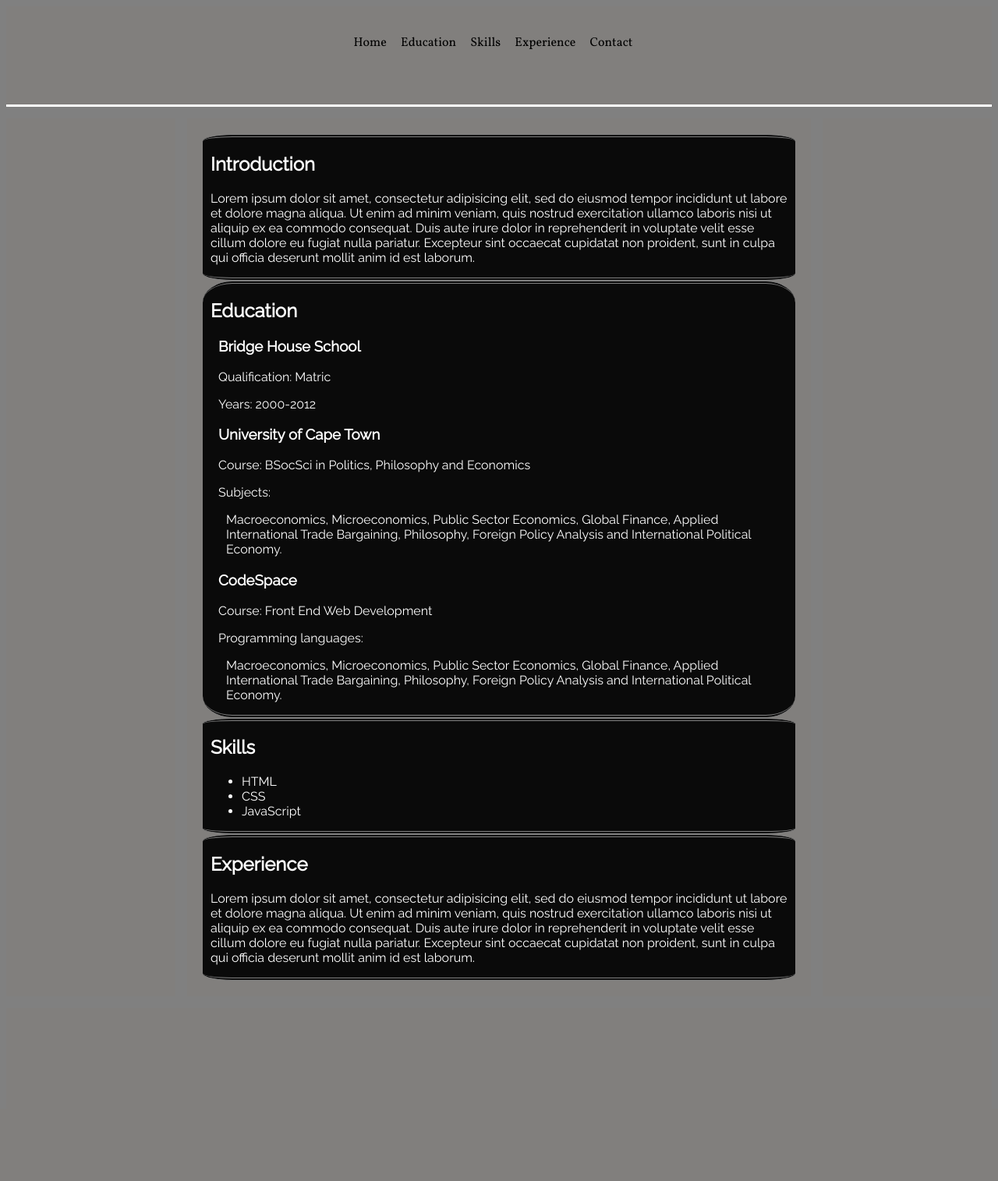
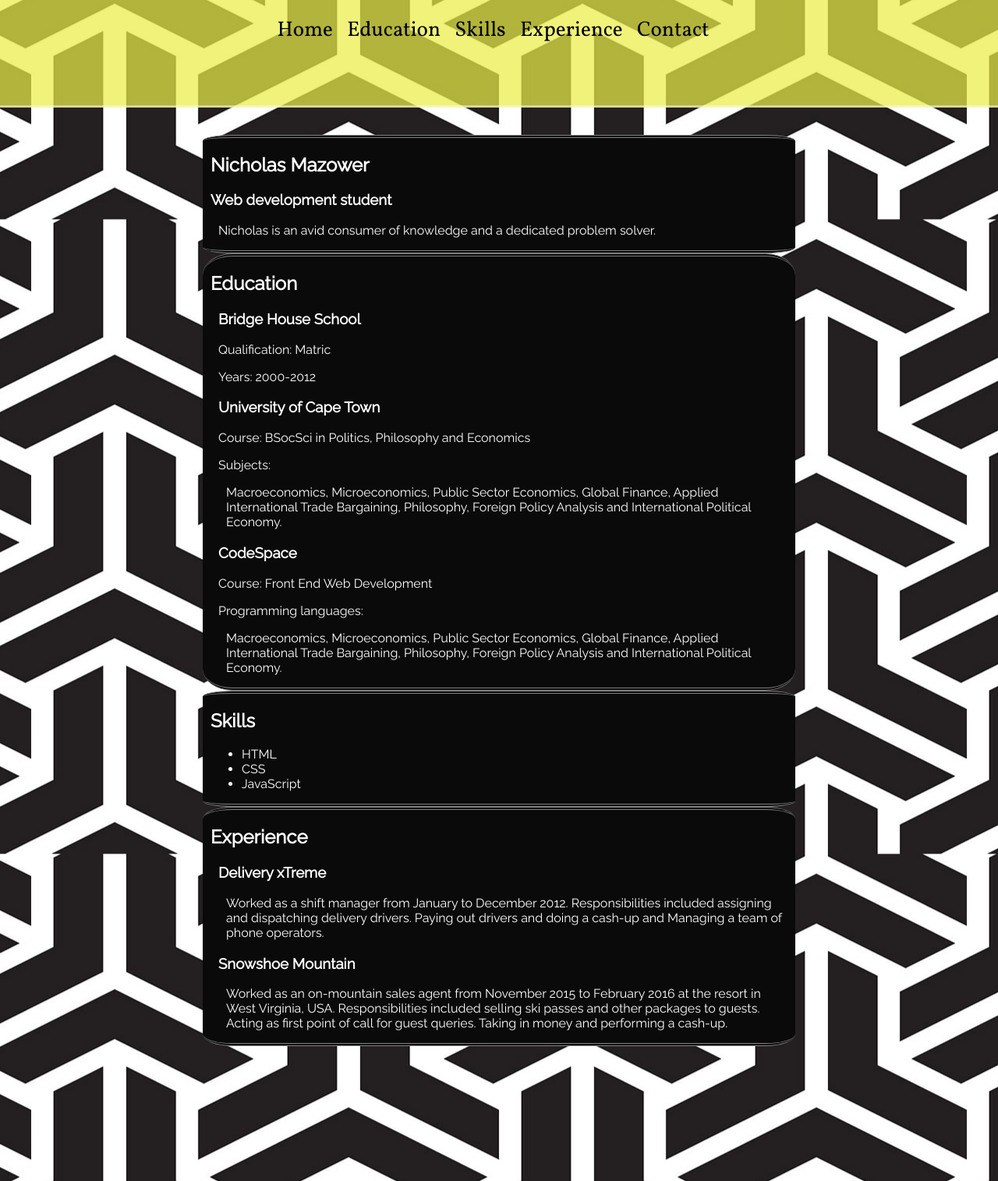
Before and after one commit to PaintingCaves/cv-website, a web app: file index.html in a window 1280 px wide. Shown: the whole page at 78% size. Before the commit the page ends 1422 px from the top, so only its background shows below. Run offline with its HTML, style and script files only (its server is not run), Linux system fonts and the light colour scheme.

Commit message:
added background image, and made it fixed. Margins tweaked. Color experimentation continues

```diff
--- a/assets/css/styles.css
+++ b/assets/css/styles.css
@@ -1,6 +1,5 @@
 *{
   box-sizing: border-box;
-
 }
 body {
   display: grid;
@@ -12,12 +11,16 @@ body {
   'footer footer footer';
   grid-gap: 15px;
   height: auto;
-  background-color: grey;
+  background-image: url("../images/04.jpg");
+  background-position: center;
+  background-attachment: fixed;
+  margin: 0;
 }
 /* Styling for top links */
 .navListItem{
   display: inline;
   padding-right: 15px;
+  font-size: 27px;
 }
 .navListLink{
   text-decoration: none;
@@ -26,6 +29,7 @@ body {
 #navList{
   text-align: center;
   padding-left: 0px;
+  margin-top: 0px;
 }
 @media (max-width: 800px){
   body{
@@ -62,7 +66,8 @@ body {
   grid-area: header;
   position: sticky;
   top: 0;
-  border-bottom: 3px solid white;
+  border-bottom: 3px solid rgba(250, 250, 250, 0.5);
+  background-color: rgba(234, 237, 71, 0.72);
 }
 #bottomFooter{
   grid-area: footer;
@@ -75,6 +80,5 @@ body {
 }
 
 div, nav, footer, article {
-    background-color: rgb(129, 127, 125);
   padding: 20px;
 }
--- a/index.html
+++ b/index.html
@@ -10,12 +10,12 @@
   <body class="raleway">
       <nav id="topNav">
           <ul id="navList" class="vollkorn">
-            <li class="navListItem"><a href="#" class="navListLink">Home</a></li>
+            <li class="navListItem"><a href="#homeContent" class="navListLink">Home</a></li>
             <!-- <li class="navListItem"><a href="#" class="navListLink">Interests</a></li> -->
             <li class="navListItem"><a href="#educationContent" class="navListLink">Education</a></li>
-            <li class="navListItem"><a href="#" class="navListLink">Skills</a></li>
-            <li class="navListItem"><a href="#" class="navListLink">Experience</a></li>
-            <li class="navListItem"><a href="#" class="navListLink">Contact</a></li>
+            <li class="navListItem"><a href="#skillsContent" class="navListLink">Skills</a></li>
+            <li class="navListItem"><a href="#experienceContent" class="navListLink">Experience</a></li>
+            <li class="navListItem"><a href="#contactContent" class="navListLink">Contact</a></li>
           </ul>
       </nav>
       <div class="" id="paddingLeft">
@@ -23,8 +23,9 @@
       </div>
       <article class="" id="bodyArea ">
         <section class="content" id="homeContent">
-          <h2>Introduction</h2>
-          <p>Lorem ipsum dolor sit amet, consectetur adipisicing elit, sed do eiusmod tempor incididunt ut labore et dolore magna aliqua. Ut enim ad minim veniam, quis nostrud exercitation ullamco laboris nisi ut aliquip ex ea commodo consequat. Duis aute irure dolor in reprehenderit in voluptate velit esse cillum dolore eu fugiat nulla pariatur. Excepteur sint occaecat cupidatat non proident, sunt in culpa qui officia deserunt mollit anim id est laborum.</p>
+          <h2>Nicholas Mazower</h2>
+          <h3>Web development student</h3>
+            <p class="bumpIn">Nicholas is an avid consumer of knowledge and a dedicated problem solver.</p>
         </section>
         <!-- Deprecated and potentially will be removed -->
         <!-- <section class="content" id="interestsContent">
@@ -54,7 +55,7 @@
             <h3>CodeSpace</h3>
             <p>Course: Front End Web Development</p>
             <p>Programming languages:</p>
-            <p class="bumpIn">Macroeconomics, Microeconomics, Public Sector Economics, Global Finance, Applied International Trade Bargaining, Philosophy, Foreign Policy Analysis and International Political Economy.  </p>
+            <p class="bumpIn">Macroeconomics, Microeconomics, Public Sector Economics, Global Finance, Applied International Trade Bargaining, Philosophy, Foreign Policy Analysis and International Political Economy.</p>
           </section>
         </section>
         <section class="content" id="skillsContent">
@@ -67,7 +68,14 @@
         </section>
         <section class="content" id="experienceContent">
           <h2>Experience</h2>
-          <p>Lorem ipsum dolor sit amet, consectetur adipisicing elit, sed do eiusmod tempor incididunt ut labore et dolore magna aliqua. Ut enim ad minim veniam, quis nostrud exercitation ullamco laboris nisi ut aliquip ex ea commodo consequat. Duis aute irure dolor in reprehenderit in voluptate velit esse cillum dolore eu fugiat nulla pariatur. Excepteur sint occaecat cupidatat non proident, sunt in culpa qui officia deserunt mollit anim id est laborum.</p>
+          <section class="bumpIn">
+          <h3>Delivery xTreme</h3>
+          <p class="bumpIn">Worked as a shift manager from January to December 2012. Responsibilities included assigning and dispatching delivery drivers. Paying out drivers and doing a cash-up and Managing a team of phone operators.</p>
+        </section>
+        <section class="bumpIn">
+          <h3>Snowshoe Mountain</h3>
+          <p class="bumpIn">Worked as an on-mountain sales agent from November 2015 to February 2016 at the resort in West Virginia, USA. Responsibilities included selling ski passes and other packages to guests. Acting as first point of call for guest queries. Taking in money and performing a cash-up.</p>
+        </section>
         </section>
       </article>
       <div class="" id="paddingRight">
@@ -75,6 +83,7 @@
       </div>
       <footer id="bottomFooter"></footer>
       <script type="text/javascript">
+      //Sticky heady scroll fix
       window.addEventListener("hashchange", function() { scrollBy(0, -95) })
 
 
```
Also changed, not shown: assets/images/04.jpg (added), assets/images/diamond-pattern.jpg (added).
